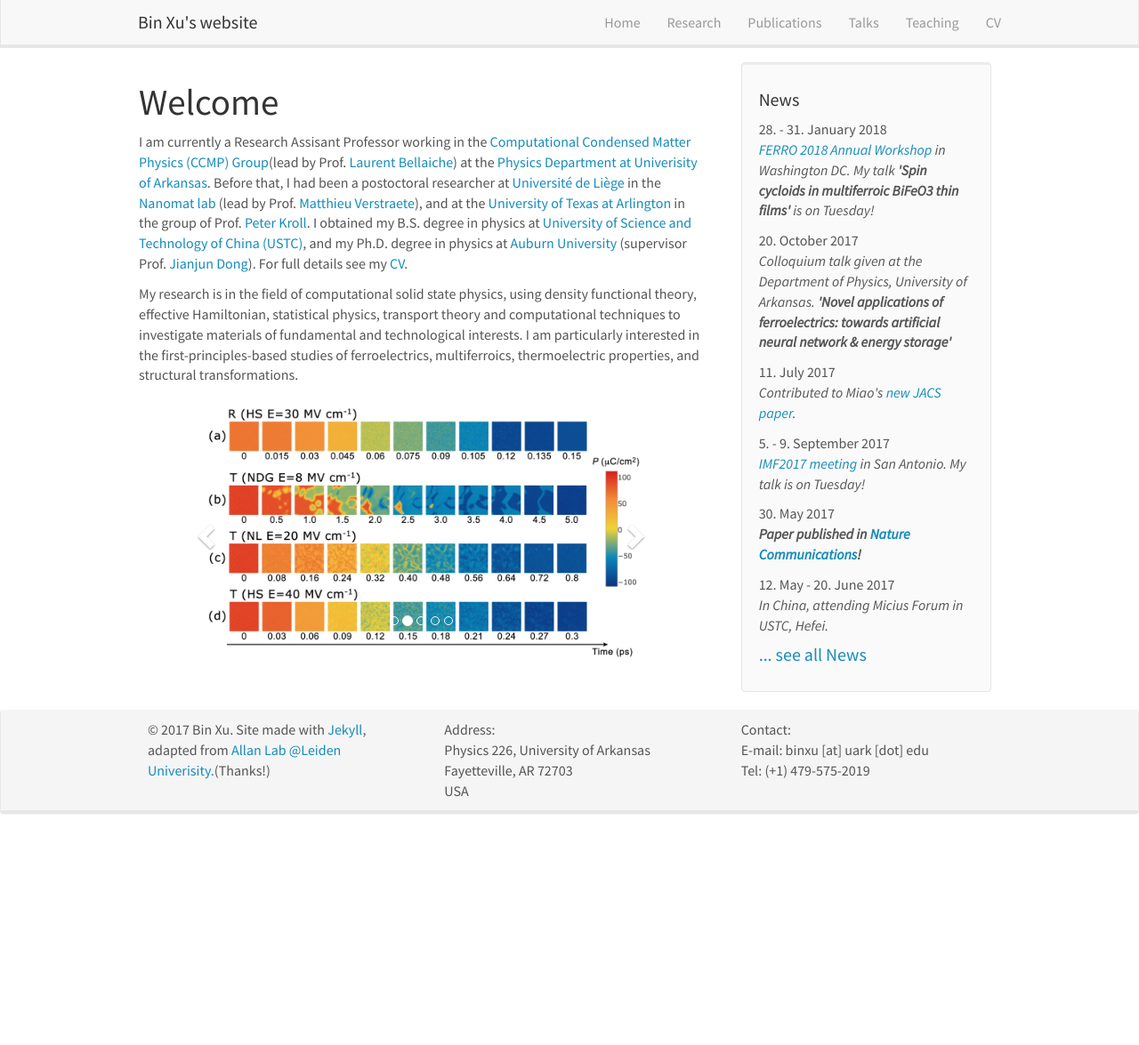
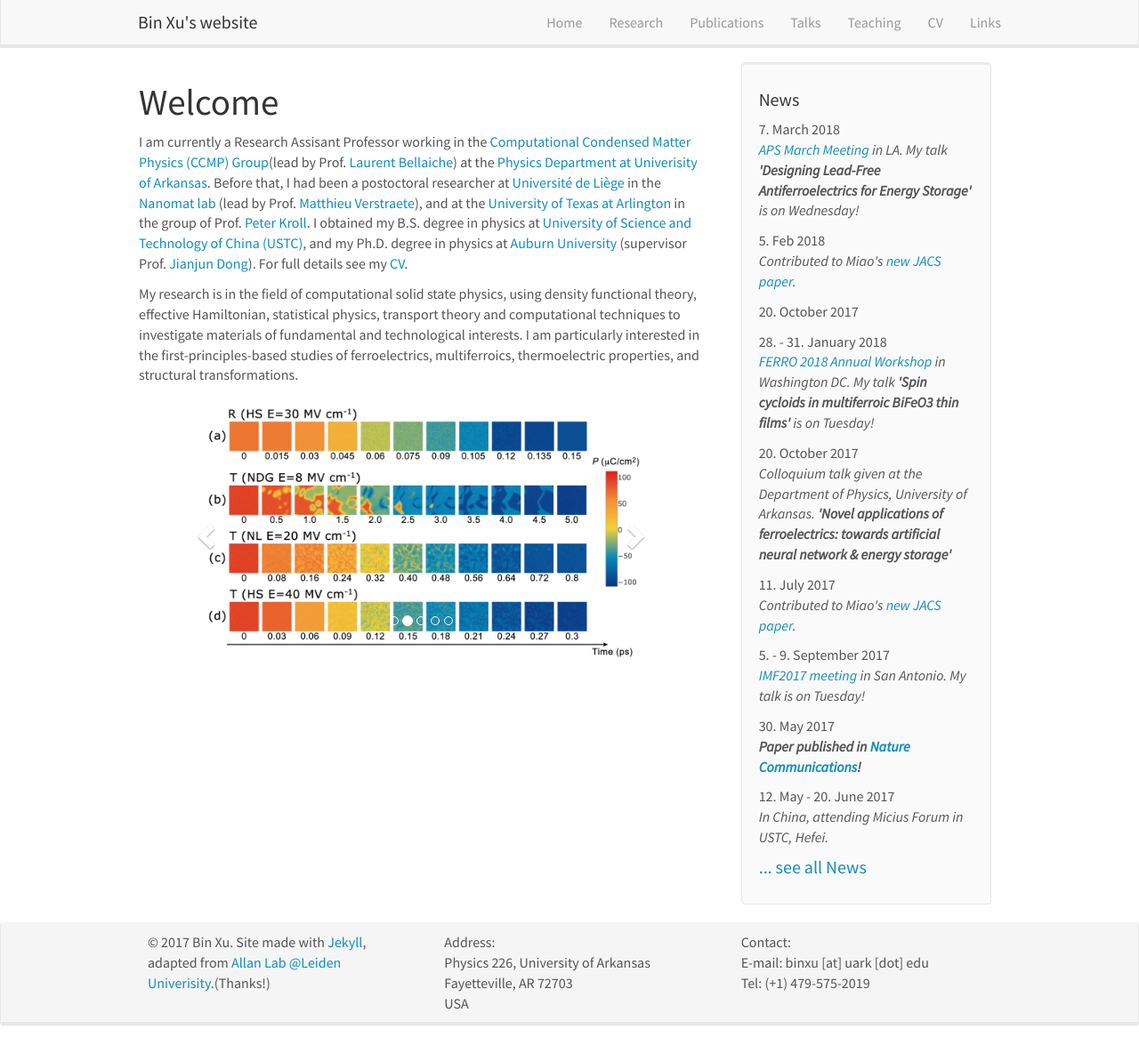
Before and after one commit to xu-phys/xu-phys.github.io, a Jekyll site: the page built from _pages/home.md, in a window 1280 px wide and 1175 px high. Shown: the whole window at 89% size. Built offline with Jekyll 4.4.1, drawn with Linux system fonts in a browser that asks for light colours; nearby versions of some CDN libraries.

Commit message:
updates and added links tab

```diff
--- a/_data/news.yml
+++ b/_data/news.yml
@@ -1,3 +1,10 @@
+- date: 7. March 2018
+  headline: "<a href='http://meetings.aps.org/Meeting/MAR18/Session/K09.11'>APS March Meeting</a> in LA. My talk <b>'Designing Lead-Free Antiferroelectrics for Energy Storage'</b> is on Wednesday!"
+
+- date: 5. Feb 2018
+  headline: "Contributed to Miao's  <a href='https://pubs.acs.org/doi/abs/10.1021/jacs.7b12976'>new JACS paper</a>.  "
+
+- date: 20. October 2017
 - date: 28. - 31. January 2018
   headline: "<a href='https://www.materialsbydesign.org/ferro2018'>FERRO 2018 Annual Workshop</a> in Washington DC. My talk <b>'Spin cycloids in multiferroic BiFeO3 thin films'</b> is on Tuesday!"
 
--- a/_data/publist_2018.yml
+++ b/_data/publist_2018.yml
@@ -4,8 +4,8 @@
   authors:
     Naihua Miao, <b>Bin Xu</b>, Linggang Zhu, Jian Zhou, Zhimei Sun\*
   link:
-    url:
-    display:  "J. Am. Chem. Soc. (accepted)"
+    url: https://pubs.acs.org/doi/abs/10.1021/jacs.7b12976
+    display:  "J. Am. Chem. Soc. 140, 2417 (2018)"
   highlight: 0
   news2:
 
--- a/_includes/header.html
+++ b/_includes/header.html
@@ -18,6 +18,7 @@
 		<li><a href="{{ site.url }}{{ site.baseurl }}/talks">Talks</a></li>
 		<li><a href="{{ site.url }}{{ site.baseurl }}/teaching">Teaching</a></li>
 		<li><a href="{{ site.url }}{{ site.baseurl }}/cv">CV</a></li>
+		<li><a href="{{ site.url }}{{ site.baseurl }}/links">Links</a></li>
 	<!--	<li><a href="{{ site.url }}{{ site.baseurl }}/pictures">(Pics)</a></li>  -->
 	  </ul>
 	</div>
```
Also changed, not shown: _pages/links.md (added, +50 -0 lines).
